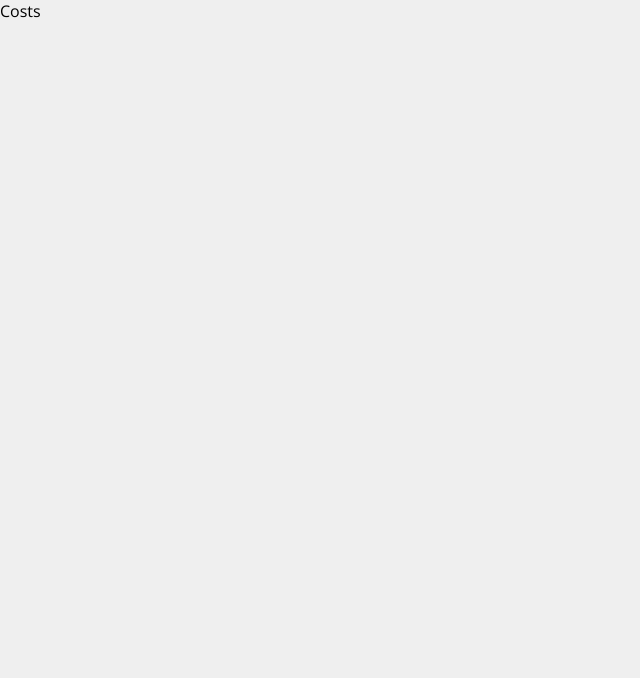
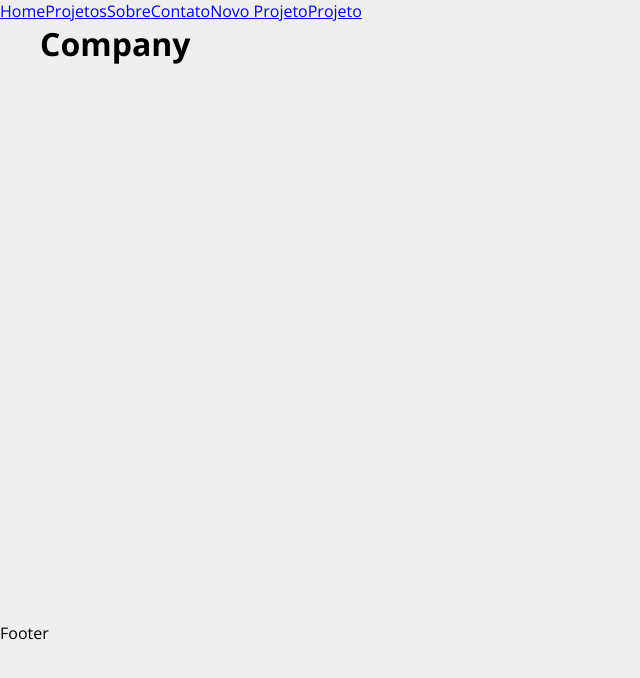
Before and after one commit to giovanep4mg/Projeto_Costs, a React (Create React App) app: page /company in a window 1280 px wide. Shown: the top 678 px of the page, without its empty margins (0-640 px from the left). Built offline with nearby package versions, Linux system fonts and the light colour scheme.

Commit message:
aula 18 finalizada

```diff
--- a/src/App.js
+++ b/src/App.js
@@ -1,12 +1,34 @@
+import {BrowserRouter as Router, Routes, Route} from 'react-router-dom';
+
+import Home from './Components/pages/Home';
+import Contact from './Components/pages/Contact';
+import Company from './Components/pages/Company';
+import NewProject from './Components/pages/NewProject';
+import Projects from './Components/pages/Projects';
+import Project from './Components/pages/Project';
+
+import NavBar from './Components/NavBar/NavBar';
+
+import Container from './Components/Layout/Container';
 
 function App() {
-  return (
-    <div className="App">
+    return (
+        <Router>
+            <NavBar/>
+            <Container customClass="min-height">
+            <Routes>
+                <Route path='/' element={<Home/>}/>
+                <Route path='/projects' element={<Projects/>}/>
+                <Route path='/company' element={<Company/>}/>
+                <Route path='/contact' element={<Contact/>}/>
+                <Route path='/newproject' element={<NewProject/>}/>
+                <Route path='/project/:id' element={<Project/>}/>
+            </Routes>
 
-      <p>Costs</p>
-
-    </div>
-  );
+            </Container>
+            <footer>Footer</footer>
+        </Router>
+    );
 }
 
 export default App;
--- /dev/null
+++ b/src/Components/Layout/Container.js
@@ -0,0 +1,10 @@
+import styles from './Container.module.css';
+
+function Container(props){
+    return(
+        <div className={`${styles.container} ${styles[props.customClass]}`}>
+            {props.children}
+        </div>
+    )
+}
+export default Container;
--- /dev/null
+++ b/src/Components/Layout/Container.module.css
@@ -0,0 +1,20 @@
+.container{
+    width: 1200px;
+    display: flex;
+    justify-content: space-between;
+    margin: 0 auto;
+    flex-wrap: wrap;
+}
+
+.min-height {
+    min-height: 75%;
+}
+
+.start {
+    justify-content: flex-start;
+}
+
+.column {
+    flex-direction: column;
+    justify-content: flex-start;
+}
--- /dev/null
+++ b/src/Components/NavBar/NavBar.js
@@ -0,0 +1,15 @@
+import {Link} from 'react-router-dom';
+
+function NavBar(){
+    return(
+        <ul>
+            <Link to="/">Home</Link>
+            <Link to="/projects">Projetos</Link>
+            <Link to="/company">Sobre</Link>
+            <Link to="/contact">Contato</Link>
+            <Link to="/newproject">Novo Projeto</Link>
+            <Link to="/project">Projeto</Link>
+        </ul>
+    )
+}
+export default NavBar;
--- /dev/null
+++ b/src/Components/pages/Company.js
@@ -0,0 +1,10 @@
+function Company(){
+    return(
+        <>
+            <h1>Company
+
+            </h1>
+        </>
+    )
+}
+export default Company;
--- /dev/null
+++ b/src/Components/pages/Contact.js
@@ -0,0 +1,8 @@
+function Contact(){
+    return(
+        <>
+            <h1>Contact</h1>
+        </>
+    )
+}
+export default Contact;
--- /dev/null
+++ b/src/Components/pages/Home.js
@@ -0,0 +1,8 @@
+function Home(){
+    return(
+        <>
+            <h1>Home</h1>
+        </>
+    )
+}
+export default Home;
--- /dev/null
+++ b/src/Components/pages/NewProject.js
@@ -0,0 +1,8 @@
+function NewProject(){
+    return(
+        <>
+            <h1>NewProject</h1>
+        </>
+    )
+}
+export default NewProject;
--- /dev/null
+++ b/src/Components/pages/Project.js
@@ -0,0 +1,8 @@
+function Project(){
+    return(
+        <>
+            <h1>Project</h1>
+        </>
+    )
+}
+export default Project;
--- /dev/null
+++ b/src/Components/pages/Projects.js
@@ -0,0 +1,8 @@
+function Projects(){
+    return(
+        <>
+            <h1>Projects</h1>
+        </>
+    )
+}
+export default Projects;
```
